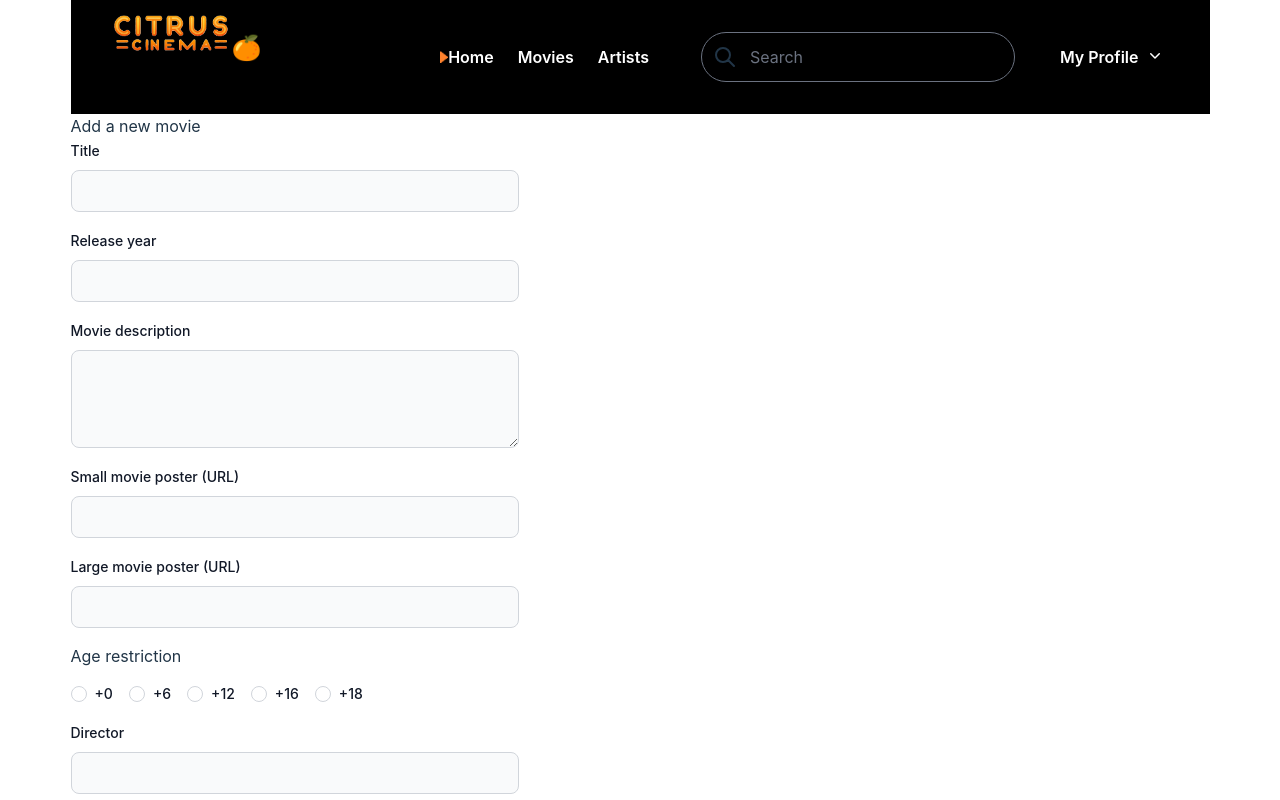
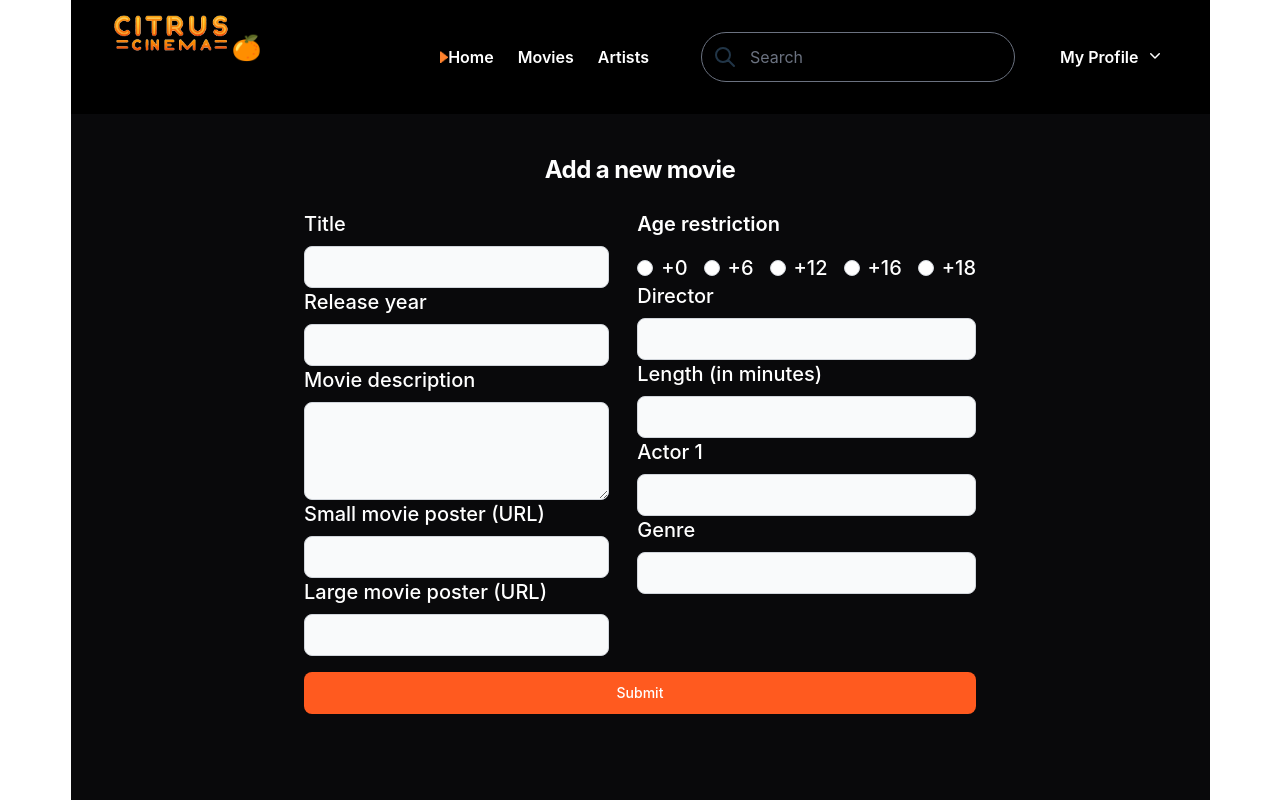
Before and after one commit to ValentijnVermeer/moviesFrontend, a React (Vite) app: page /movies/new in a window 1280 px wide. Shown: the top 800 px of the page. Built offline with nearby package versions, Linux system fonts and the light colour scheme.

Commit message:
new movie form

```diff
--- a/src/components/Main.jsx
+++ b/src/components/Main.jsx
@@ -7,7 +7,7 @@ import UpdateMovie from "./UpdateMovie";
 
 const Main = () => {
   return (
-    <div>
+    <div className="bg-zinc-950">
       <Routes>
         <Route path="/" element={<Movies />} />
         <Route path="/movies/new" element={<NewMovie />} />
--- a/src/components/NewMovie.jsx
+++ b/src/components/NewMovie.jsx
@@ -10,6 +10,7 @@ import {
 import axios from "axios";
 import { useState } from "react";
 import { useNavigate } from "react-router-dom";
+import { DatepickerViewsDecades } from "flowbite-react/lib/esm/components/Datepicker/Views/Decades";
 
 const NewMovie = () => {
   const [title, setTitle] = useState("");
@@ -21,7 +22,7 @@ const NewMovie = () => {
   const [length_minutes, setLenghtMinutes] = useState(null);
   const [age_rating, setAgeRating] = useState(null);
   const [director, setDirector] = useState("");
-  const [genres, setGenres] = useState([""]);
+  const [genres, setGenres] = useState("");
   const [inputValue, setInputValue] = useState("");
   const [starring_actors, setStarringActors] = useState([""]);
 
@@ -56,13 +57,21 @@ const NewMovie = () => {
     setStarringActors(newActors);
   };
 
+  const handleAgeRatingChange = (event) => {
+    setAgeRating(event.target.value);
+  };
+
   return (
-    <>
-      <h2>Add a new movie</h2>
-      <form onSubmit={handleSubmit} className="flex max-w-md flex-col gap-4">
+    <div className="bg-zinc-950">
+    <div className="bg-zinc-950 grow flex-1 flex justify-center items-center">
+    <div className="bg-zinc-950 grow text-white flex flex-col justify-center items-center my-10">
+      <h2 className="text-2xl font-bold tracking-tight text-white">Add a new movie</h2>
+      <form onSubmit={handleSubmit} className=" mt-6 text-white flex w-full max-w-2xl flex-col gap-4">
+        <div className="flex flex-row gap-7">
+        <div className="flex-1">
         <div>
-          <div className="mb-2 block">
-            <Label htmlFor="" value="Title" />
+          <div className="mb-2 block text-white">
+            <Label htmlFor="" value="Title" className="text-xl text-white" />
           </div>
           <TextInput
             type="text"
@@ -73,7 +82,7 @@ const NewMovie = () => {
         </div>
         <div>
           <div className="mb-2 block">
-            <Label htmlFor="" value="Release year" />
+            <Label htmlFor="" value="Release year" className=" text-xl text-white" />
           </div>
           <TextInput
             type="text"
@@ -85,7 +94,7 @@ const NewMovie = () => {
 
         <div className="max-w-md">
           <div className="mb-2 block">
-            <Label htmlFor="comment" value="Movie description" />
+            <Label htmlFor="comment" value="Movie description" className=" text-xl text-white" />
           </div>
           <Textarea
             id="comment"
@@ -98,7 +107,7 @@ const NewMovie = () => {
 
         <div>
           <div className="mb-2 block">
-            <Label htmlFor="" value="Small movie poster (URL)" />
+            <Label htmlFor="" value="Small movie poster (URL)" className=" text-xl text-white" />
           </div>
           <TextInput
             type="text"
@@ -110,7 +119,7 @@ const NewMovie = () => {
 
         <div>
           <div className="mb-2 block">
-            <Label htmlFor="" value="Large movie poster (URL)" />
+            <Label htmlFor="" value="Large movie poster (URL)" className="text-xl text-white" />
           </div>
           <TextInput
             type="text"
@@ -119,34 +128,37 @@ const NewMovie = () => {
             required
           />
         </div>
+        </div>
+
+        <div>
 
         <fieldset className="flex max-w-md flex-row gap-4">
-          <legend className="mb-4">Age restriction</legend>
+          <legend className="mb-4 text-xl text-white font-semibold">Age restriction</legend>
           <div className="flex items-center gap-2">
-            <Radio id="+0" name="countries" value="0" />
-            <Label htmlFor="+0">+0</Label>
+            <Radio id="+0" name="countries" value="0" onChange={handleAgeRatingChange} />
+            <Label htmlFor="+0" className="text-white text-xl">+0</Label>
           </div>
           <div className="flex items-center gap-2">
-            <Radio id="+6" name="countries" value="6" />
-            <Label htmlFor="+6">+6</Label>
+            <Radio id="+6" name="countries" value="6" onChange={handleAgeRatingChange} />
+            <Label htmlFor="+6" className="text-white text-xl">+6</Label>
           </div>
           <div className="flex items-center gap-2">
-            <Radio id="+12" name="countries" value="12" />
-            <Label htmlFor="+12">+12</Label>
+            <Radio id="+12" name="countries" value="12" onChange={handleAgeRatingChange} />
+            <Label htmlFor="+12" className="text-white text-xl">+12</Label>
           </div>
           <div className="flex items-center gap-2">
-            <Radio id="+16" name="countries" value="16" />
-            <Label htmlFor="+16">+16</Label>
+            <Radio id="+16" name="countries" value="16" onChange={handleAgeRatingChange} />
+            <Label htmlFor="+16" className="text-white text-xl">+16</Label>
           </div>
           <div className="flex items-center gap-2">
-            <Radio id="+18" name="countries" value="18" disabled />
-            <Label htmlFor="+18">+18</Label>
+            <Radio id="+18" name="countries" value="18" onChange={handleAgeRatingChange} />
+            <Label htmlFor="+18" className="text-white text-xl">+18</Label>
           </div>
         </fieldset>
 
         <div>
           <div className="mb-2 block">
-            <Label htmlFor="" value="Director" />
+            <Label htmlFor="" value="Director" className="text-white text-xl" />
           </div>
           <TextInput
             type="text"
@@ -158,7 +170,7 @@ const NewMovie = () => {
 
         <div>
           <div className="mb-2 block">
-            <Label htmlFor="" value="Length (in minutes)" />
+            <Label htmlFor="" value="Length (in minutes)" className="text-white text-xl" />
           </div>
           <TextInput
             type="text"
@@ -175,6 +187,7 @@ const NewMovie = () => {
                 <Label
                   htmlFor={`director-${index}`}
                   value={`Actor ${index + 1}`}
+                  className="text-white text-xl"
                 />
               </div>
               <TextInput
@@ -189,7 +202,7 @@ const NewMovie = () => {
 
         <div>
           <div className="mb-2 block">
-            <Label htmlFor="" value="Genre" />
+            <Label htmlFor="" value="Genre" className="text-white text-xl" />
           </div>
           <TextInput
             type="text"
@@ -199,9 +212,16 @@ const NewMovie = () => {
           />
         </div>
 
-        <Button type="submit">Submit</Button>
+
+        </div>
+
+        </div>
+        <Button type="submit" className="text-2xl submit-button-val bg-orange-500">Submit</Button>
       </form>
-    </>
+
+    </div>
+    </div>
+    </div>
   );
 };
 
--- a/src/index.css
+++ b/src/index.css
@@ -58,6 +58,10 @@ button:focus-visible {
 	outline: 4px auto -webkit-focus-ring-color;
 }
 
+.submit-button-val:hover {
+	background: #00D26A !important;
+}
+
 @media (prefers-color-scheme: light) {
 	:root {
 		color: #213547;
```
